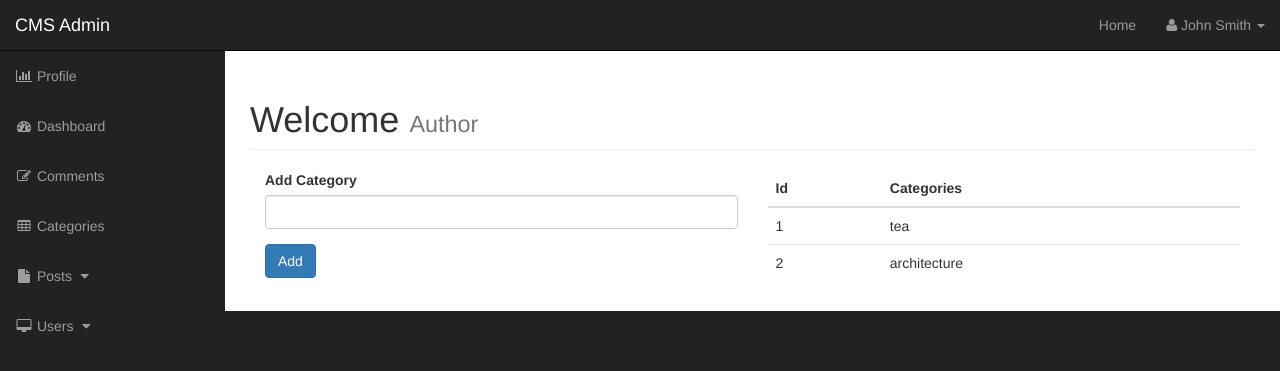
After one commit to boroji/CMS, a PHP site: page /admin/categories.php in a window 1280 px wide. The commit adds this page. Shown: the top 371 px of the page. Run offline with PHP 8.4, Linux system fonts and the light colour scheme; data comes from the database, SQL or seed files in the repository.

Commit message:
we can now add categories to SQL database via admin category section

```diff
--- /dev/null
+++ b/admin/categories.php
@@ -0,0 +1,92 @@
+<?php include "includes/header.php" ?>
+
+<div id="wrapper">
+
+    <!-- Navigation -->
+    <?php include "includes/nav.php" ?>
+
+    <div id="page-wrapper">
+
+        <div class="container-fluid">
+
+            <!-- Page Heading -->
+            <div class="row">
+                <div class="col-lg-12">
+                    <h1 class="page-header">
+                        Welcome
+                        <small>Author</small>
+                    </h1>
+
+                    <div class="col-xs-6">
+
+                        <?php
+
+                        if (isset($_POST['mySubmit'])) {
+                            $user_add = $_POST['categoryTitle'];
+
+                            if ($user_add == "" || empty($user_add)) {
+                                echo "<div class='alert alert-danger alert-dismissible' role='alert'>
+                                        <button type='button' class='close' data-dismiss='alert' aria-label='Close'><span aria-hidden='true'>&times;</span></button>
+                                        Cannot add empty category
+                                        </div>";
+                            } else {
+                                $query = "INSERT INTO categories(cat_title) VALUE('$user_add') ";
+                                $add_result = mysqli_query($connection, $query);
+
+                                if(!$add_result) {
+                                    die(mysqli_error($connection));
+                                }
+                            }
+                        }
+
+                        ?>
+                        <form action="" method="post">
+                            <div class="form-group">
+                                <label for="categoryTitle">Add Category</label>
+                                <input type="text" class="form-control" name="categoryTitle" id="categoryTitle">
+                            </div>
+                            <div class="form-group">
+                                <input type="submit" class="btn btn-primary" name="mySubmit" value="Add">
+                            </div>
+                        </form>
+                    </div>
+
+                    <div class="col-xs-6">
+                        <table class="table table-hover">
+                            <thead>
+                                <tr>
+                                    <th>Id</th>
+                                    <th>Categories</th>
+                                </tr>
+                            </thead>
+                            <tbody>
+                                <?php
+
+                                $query = "SELECT * FROM categories";
+                                $category_result_admin = mysqli_query($connection, $query);
+
+                                while ($admin_links = mysqli_fetch_assoc($category_result_admin)) {
+                                    $category_title = $admin_links['cat_title'];
+                                    $category_id = $admin_links['cat_id'];
+                                    echo "  <tr>
+                                                <td>{$category_id}</td>
+                                                <td>{$category_title}</td>
+                                            </tr>";
+                                }
+
+                                ?>
+
+                            </tbody>
+                        </table>
+                    </div>
+                </div>
+            </div>
+            <!-- /.row -->
+
+        </div>
+        <!-- /.container-fluid -->
+
+    </div>
+    <!-- /#page-wrapper -->
+
+    <?php include "includes/footer.php" ?>
--- a/admin/includes/header.php
+++ b/admin/includes/header.php
@@ -1,3 +1,5 @@
+<?php ob_start();  ?>
+<?php include "../includes/db.php"; ?>
 <!DOCTYPE html>
 <html lang="en">
 
@@ -9,7 +11,7 @@
     <meta name="description" content="">
     <meta name="author" content="">
 
-    <title>SB Admin - Bootstrap Admin Template</title>
+    <title>Admin Dashboard</title>
 
     <!-- Bootstrap Core CSS -->
     <link href="css/bootstrap.min.css" rel="stylesheet">
--- a/admin/includes/nav.php
+++ b/admin/includes/nav.php
@@ -7,7 +7,7 @@
             <span class="icon-bar"></span>
             <span class="icon-bar"></span>
         </button>
-        <a class="navbar-brand" href="index.html">CMS Admin</a>
+        <a class="navbar-brand" href="../index.php">CMS Admin</a>
     </div>
     <!-- Top Menu Items -->
     <ul class="nav navbar-right top-nav">
@@ -29,16 +29,16 @@
     <div class="collapse navbar-collapse navbar-ex1-collapse">
         <ul class="nav navbar-nav side-nav">
             <li>
-                <a href="charts.html"><i class="fa fa-fw fa-bar-chart-o"></i> Profile</a>
+                <a href="#"><i class="fa fa-fw fa-bar-chart-o"></i> Profile</a>
             </li>
             <li>
-                <a href="index.html"><i class="fa fa-fw fa-dashboard"></i> Dashboard</a>
+                <a href="#"><i class="fa fa-fw fa-dashboard"></i> Dashboard</a>
             </li>
             <li>
-                <a href="forms.html"><i class="fa fa-fw fa-edit"></i> Comments</a>
+                <a href="#"><i class="fa fa-fw fa-edit"></i> Comments</a>
             </li>
             <li>
-                <a href="tables.html"><i class="fa fa-fw fa-table"></i> Categories</a>
+                <a href="categories.php"><i class="fa fa-fw fa-table"></i> Categories</a>
             </li>
             <li>
                 <a href="javascript:;" data-toggle="collapse" data-target="#posts_dropdown"><i class="fa fa-fw fa-file"></i> Posts <i class="fa fa-fw fa-caret-down"></i></a>
```
